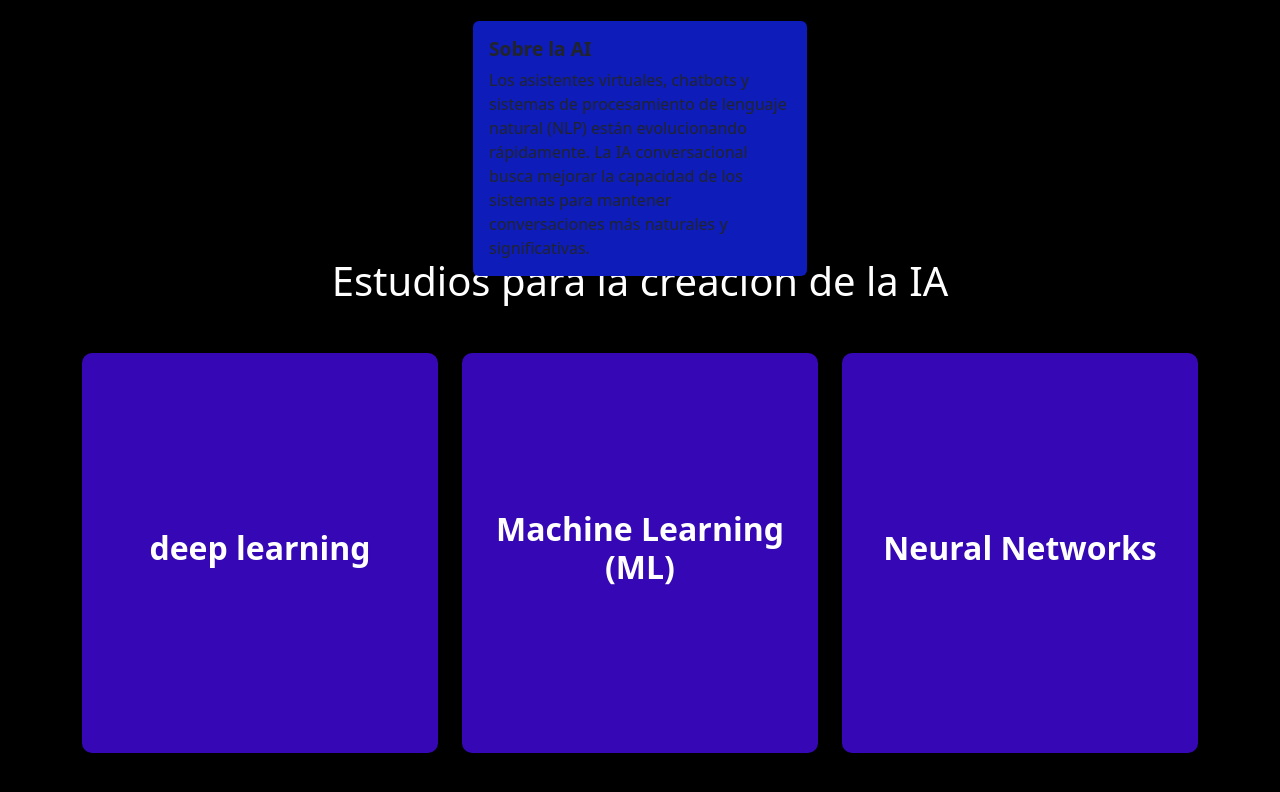
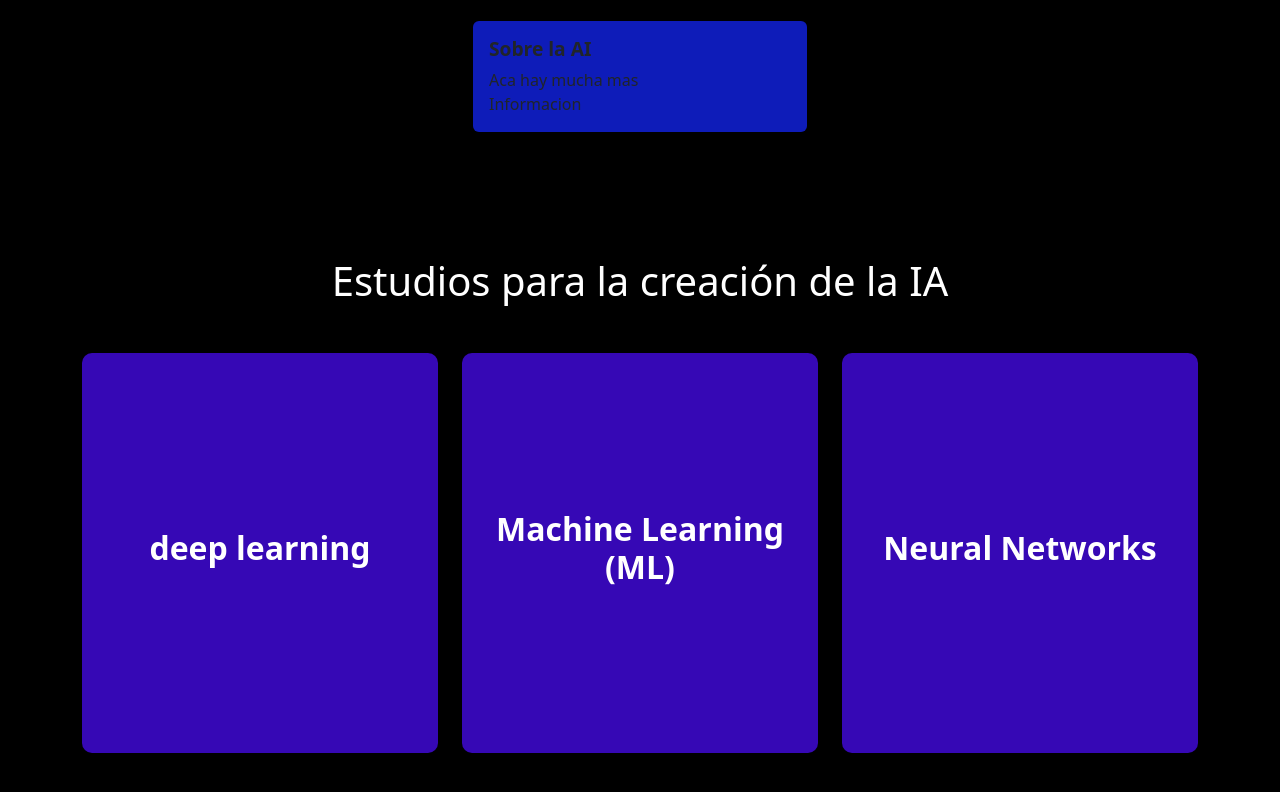
Before and after one commit to kevininsuasty/AI, a plain HTML site: page Home.html in a window 1280 px wide. Shown: the part 1545-2337 px from the top of the page. Drawn offline with nearby package versions, Linux system fonts and the light colour scheme.

Commit message:
Pagina principal actulizada listo para sincronizar con Ramas

```diff
--- a/Home.html
+++ b/Home.html
@@ -288,7 +288,7 @@
           <div class="card">
             <div class="card-body">
               <h5 class="card-title">Sobre la AI</h5>
-              <p class="card-text">Los asistentes virtuales, chatbots y sistemas de procesamiento de lenguaje natural (NLP) están evolucionando rápidamente. La IA conversacional busca mejorar la capacidad de los sistemas para mantener conversaciones más naturales y significativas.</p>
+              <p class="card-text">Aca hay mucha mas  <a class="nav-link" href="http://127.0.0.1:5500/AI/catehorias.html">Informacion</a></p>
             </div>
           </div>
         </div>
```
